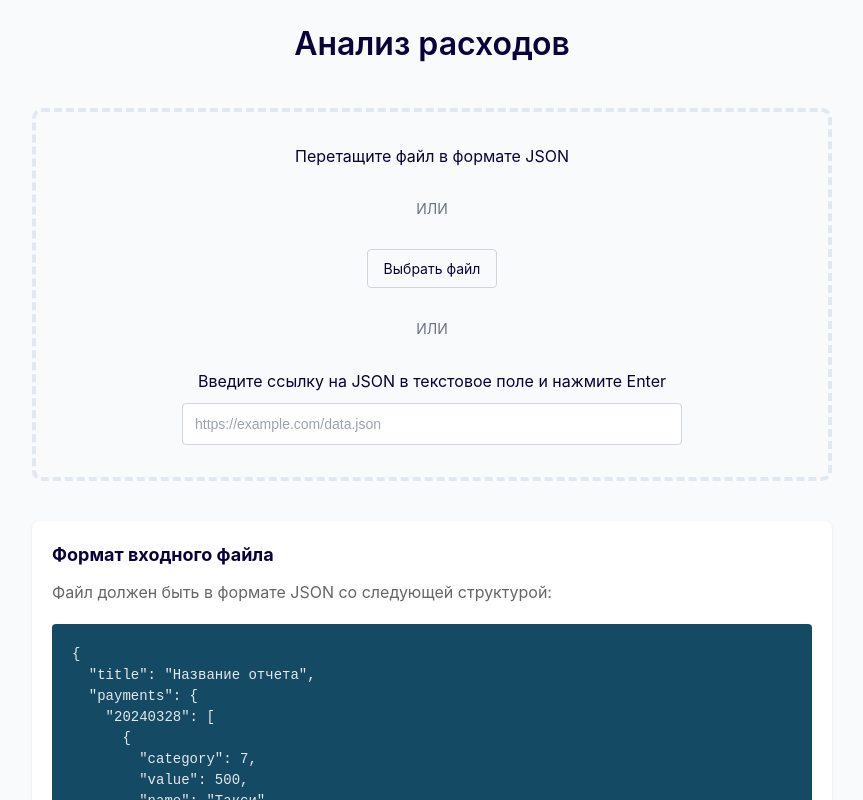
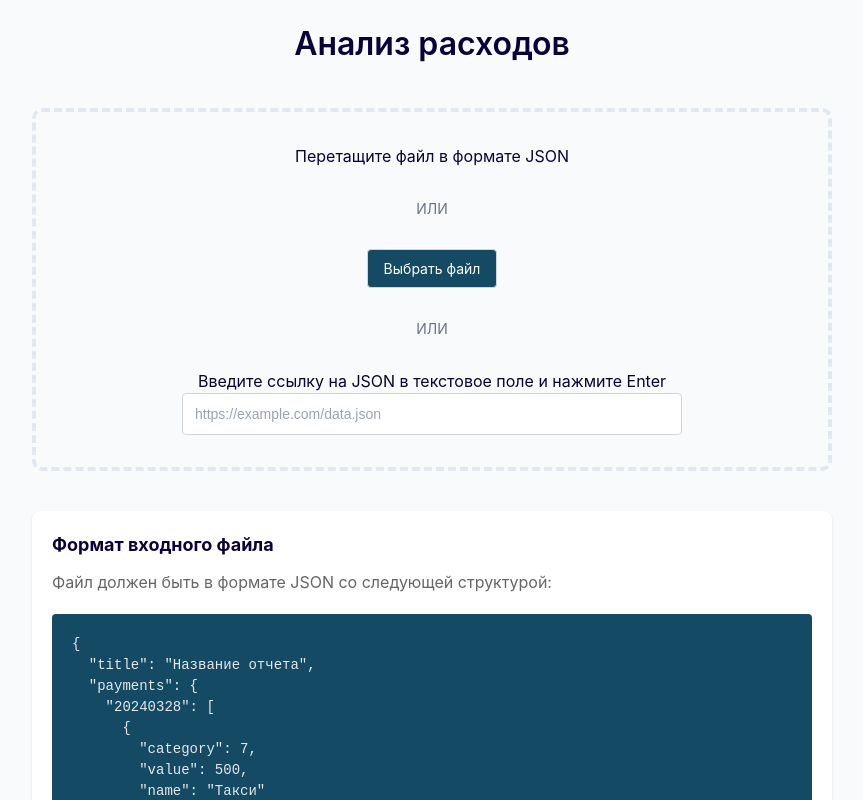
Before and after one commit to vladcyb/pay-stat-react, a React (Vite) app: page / in a window 1280 px wide. Shown: the top 800 px of the page, without its empty margins (208-1071 px from the left). Built offline with nearby package versions, Linux system fonts and the light colour scheme.

Commit message:
fix FileUploader namings

```diff
--- a/src/components/FileUploader/FileUploader.module.scss
+++ b/src/components/FileUploader/FileUploader.module.scss
@@ -1,4 +1,4 @@
-.dropZone {
+.FileUploader {
   width: 100%;
   min-height: 200px;
   display: flex;
@@ -9,15 +9,15 @@
   padding: 2rem 0;
   border-radius: 10px;
   border: 4px dashed var(--c-border);
-
-  &.dragging {
-    background-color: rgba(33, 150, 243, 0.1);
-    box-shadow: 0 2px 4px rgba(0, 0, 0, 0.1);
-    border: 4px dashed var(--c-text-secondary);
-  }
 }
 
-.uploadOptions {
+.FileUploader_dragging {
+  background-color: rgba(33, 150, 243, 0.1);
+  box-shadow: 0 2px 4px rgba(0, 0, 0, 0.1);
+  border: 4px dashed var(--c-text-secondary);
+}
+
+.FileUploader__options {
   display: flex;
   flex-direction: column;
   align-items: center;
@@ -27,7 +27,7 @@
   text-align: center;
 }
 
-.option {
+.FileUploader__option {
   width: 100%;
   display: flex;
   flex-direction: column;
@@ -35,27 +35,28 @@
   gap: 10px;
 }
 
-.fileInput {
+.FileUploader__input {
   display: none;
 }
 
-.fileInputLabel {
+.FileUploader__inputLabel {
   display: inline-block;
   padding: 8px 16px;
-  background-color: transparent;
-  color: var(--c-text);
+  background-color: var(--c-code-bg);
+  color: white;
   border: 1px solid #d1d5db;
   border-radius: 4px;
   cursor: pointer;
   transition: all 0.2s ease;
   font-size: 14px;
 
-  &:hover {
+  &:active {
     background-color: #f3f4f6;
+    color: var(--c-code-bg);
   }
 }
 
-.urlInput {
+.FileUploader__urlInput {
   width: 500px;
   padding: 12px 12px;
   border: 1px solid #d1d5db;
@@ -73,7 +74,7 @@
   }
 }
 
-.divider {
+.FileUploader__divider {
   color: #6b7280;
   font-size: 14px;
   margin: 10px 0;
--- a/src/components/FileUploader/FileUploader.tsx
+++ b/src/components/FileUploader/FileUploader.tsx
@@ -141,25 +141,22 @@ export const FileUploader = ({ onDataLoaded }: FileUploaderProps) => {
     [handleFileUpload]
   )
 
-  const handleDragOver = useCallback((e: React.DragEvent) => {
+  const handleDragOver = (e: React.DragEvent) => {
     e.preventDefault()
     setIsDragging(true)
-  }, [])
+  }
 
-  const handleDragLeave = useCallback((e: React.DragEvent) => {
+  const handleDragLeave = (e: React.DragEvent) => {
     e.preventDefault()
     setIsDragging(false)
-  }, [])
+  }
 
-  const handleFileInput = useCallback(
-    (e: React.ChangeEvent<HTMLInputElement>) => {
+  const handleFileInput = (e: React.ChangeEvent<HTMLInputElement>) => {
     const file = e.target.files?.[0]
     if (file) {
       handleFileUpload(file)
     }
-    },
-    [handleFileUpload]
-  )
+  }
 
   const isValidUrl = (url: string) => {
     try {
@@ -170,8 +167,7 @@ export const FileUploader = ({ onDataLoaded }: FileUploaderProps) => {
     }
   }
 
-  const handleUrlSubmit = useCallback(
-    async (e: React.FormEvent) => {
+  const handleUrlSubmit = async (e: React.FormEvent) => {
     e.preventDefault()
     if (!jsonUrl) return
 
@@ -214,38 +210,39 @@ export const FileUploader = ({ onDataLoaded }: FileUploaderProps) => {
         )
       }
     }
-    },
-    [jsonUrl, onDataLoaded, processData]
-  )
+  }
 
   return (
     <section
-      className={`${styles.dropZone} ${isDragging ? styles.dragging : ''}`}
+      className={`${styles.FileUploader} ${isDragging ? styles.FileUploader_dragging : ''}`}
       onDrop={handleDrop}
       onDragOver={handleDragOver}
       onDragLeave={handleDragLeave}
     >
-      <div className={styles.uploadOptions}>
-        <div className={styles.option}>
+      <div className={styles.FileUploader__options}>
+        <div className={styles.FileUploader__option}>
           <p>Перетащите файл в формате JSON</p>
         </div>
 
-        <div className={styles.divider}>ИЛИ</div>
+        <div className={styles.FileUploader__divider}>ИЛИ</div>
 
-        <div className={styles.option}>
+        <div className={styles.FileUploader__option}>
           <input
             type="file"
             id="file-input"
             accept=".json"
             onChange={handleFileInput}
-            className={styles.fileInput}
+            className={styles.FileUploader__input}
           />
-          <label htmlFor="file-input" className={styles.fileInputLabel}>
+          <label
+            htmlFor="file-input"
+            className={styles.FileUploader__inputLabel}
+          >
             Выбрать файл
           </label>
         </div>
 
-        <div className={styles.divider}>ИЛИ</div>
+        <div className={styles.FileUploader__divider}>ИЛИ</div>
 
         <div className={styles.option}>
           <p>Введите ссылку на JSON в текстовое поле и нажмите Enter</p>
@@ -254,7 +251,7 @@ export const FileUploader = ({ onDataLoaded }: FileUploaderProps) => {
               type="text"
               value={jsonUrl}
               onChange={(e) => setJsonUrl(e.target.value)}
-              className={styles.urlInput}
+              className={styles.FileUploader__urlInput}
               placeholder="https://example.com/data.json"
             />
           </form>
```
Lines whose indentation alone changed are shown as unchanged.
